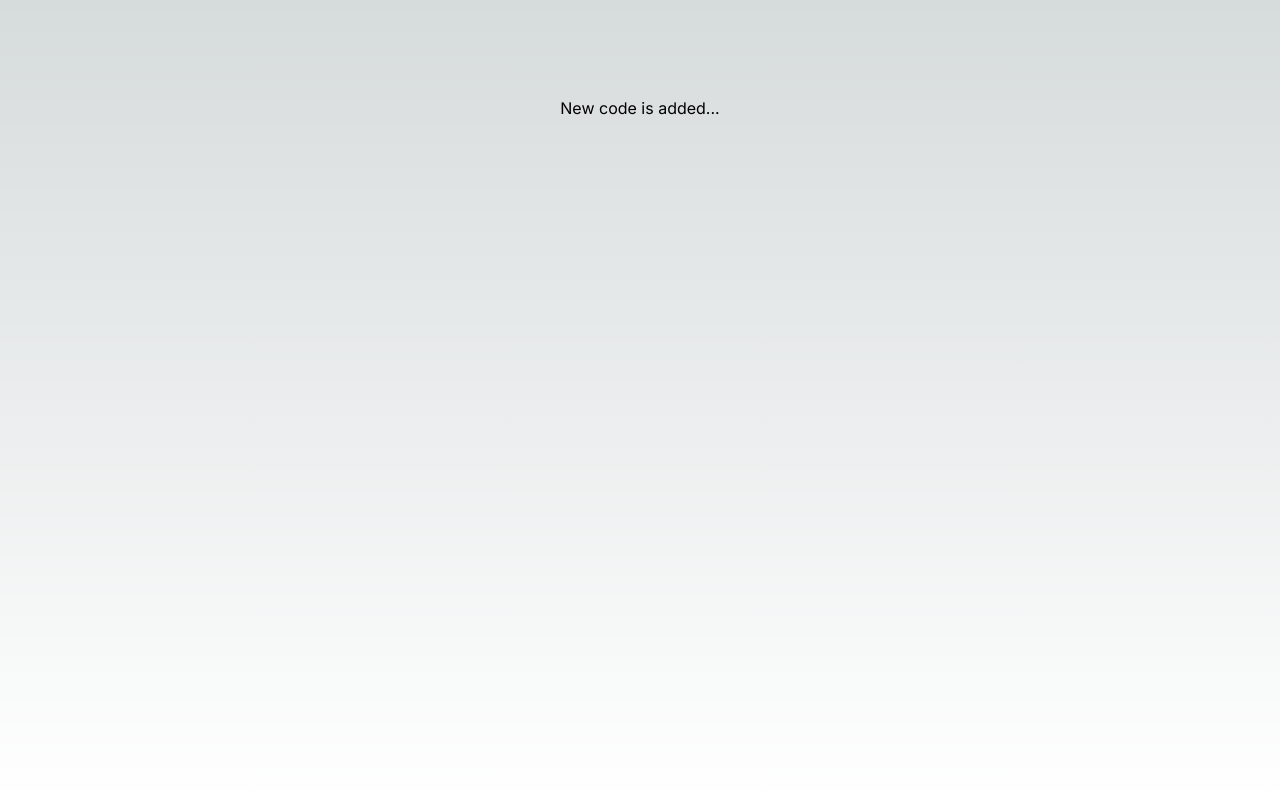
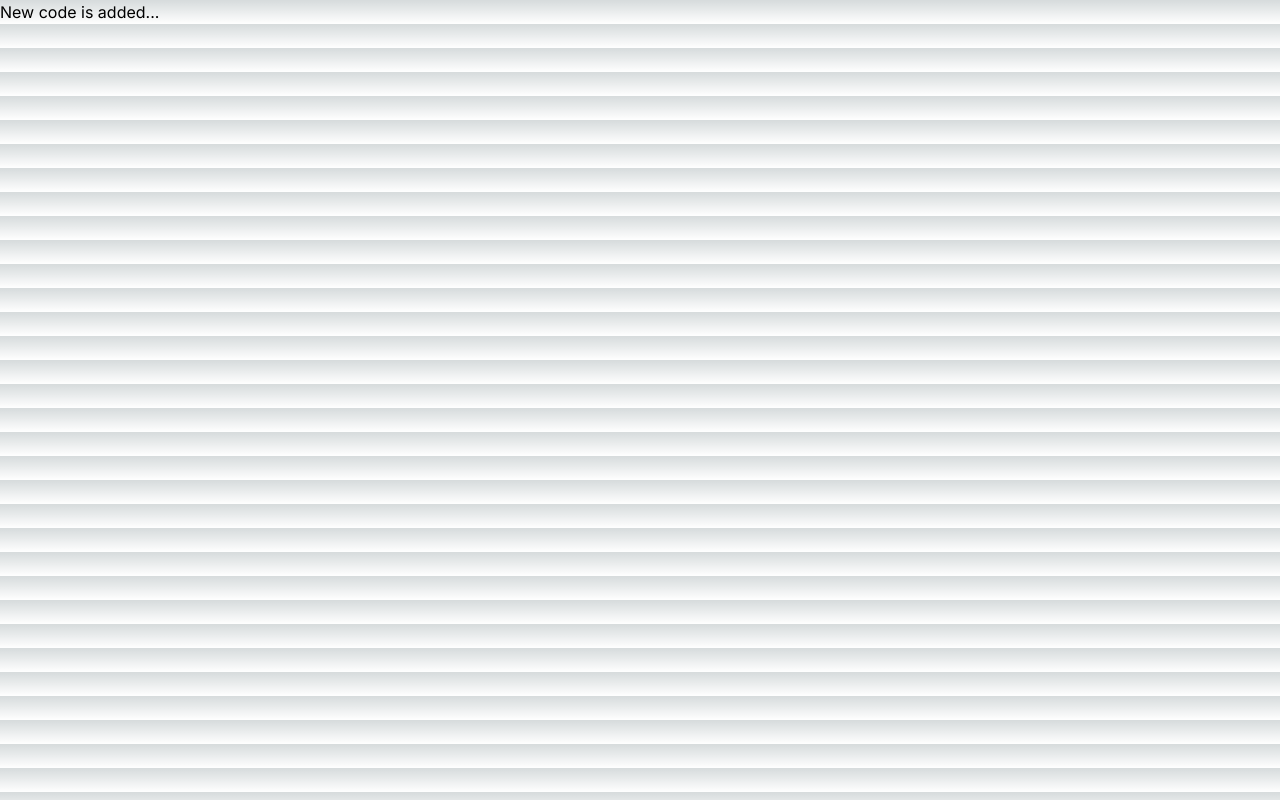
Before and after one commit to tchasinga/kick-shopping, a Next.js app: page / in a window 1280 px wide. Built offline with nearby package versions, Linux system fonts and the light colour scheme.

Commit message:
New code is added

```diff
--- a/src/app/page.jsx
+++ b/src/app/page.jsx
@@ -2,8 +2,8 @@ import Image from 'next/image'
 
 export default function Home() {
   return (
-    <main className="flex min-h-screen flex-col items-center justify-between p-24">
-     <h1>New code is added...</h1>
+    <main className="">
+     <h1 className=''>New code is added...</h1>
     </main>
   )
 }
```
